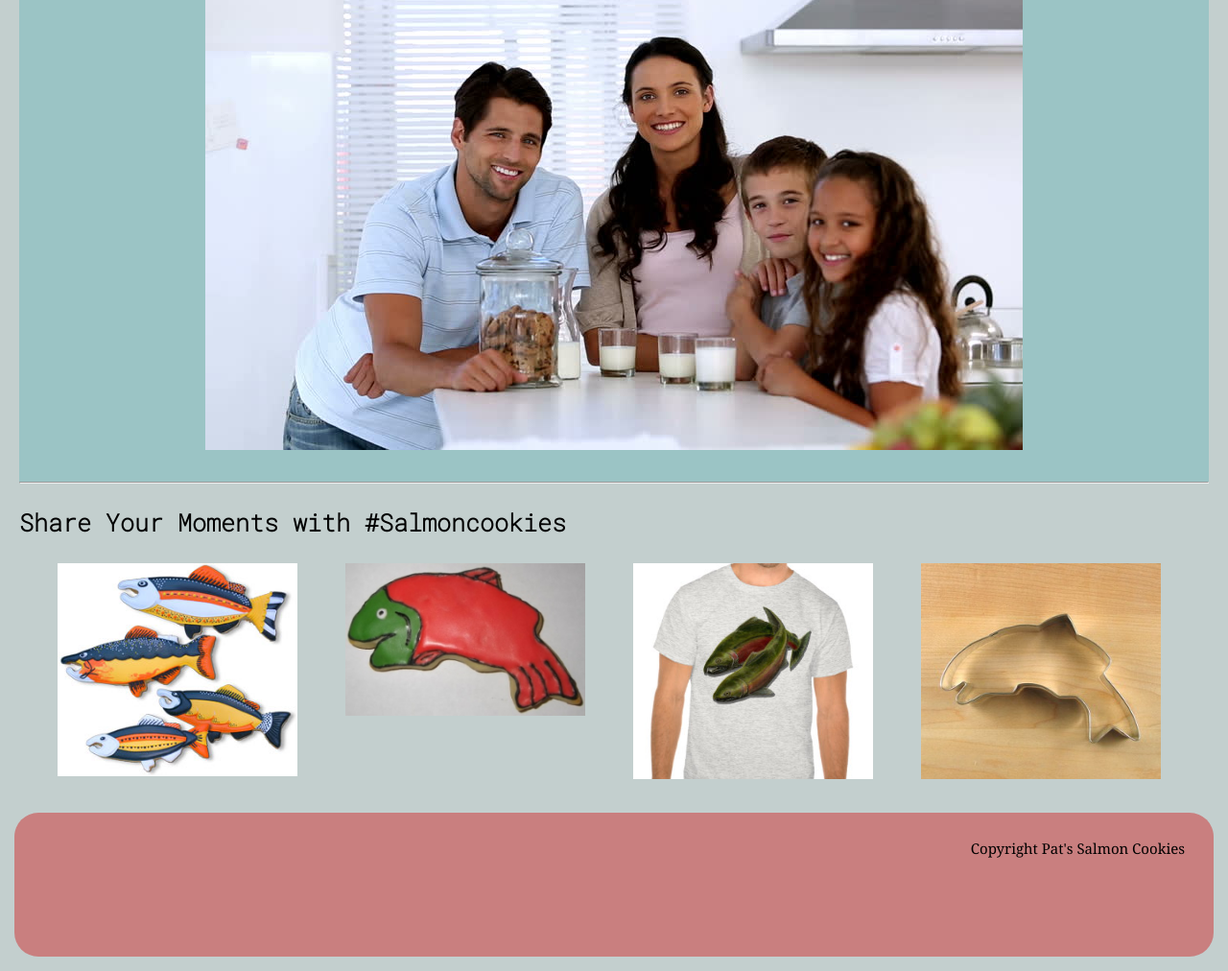
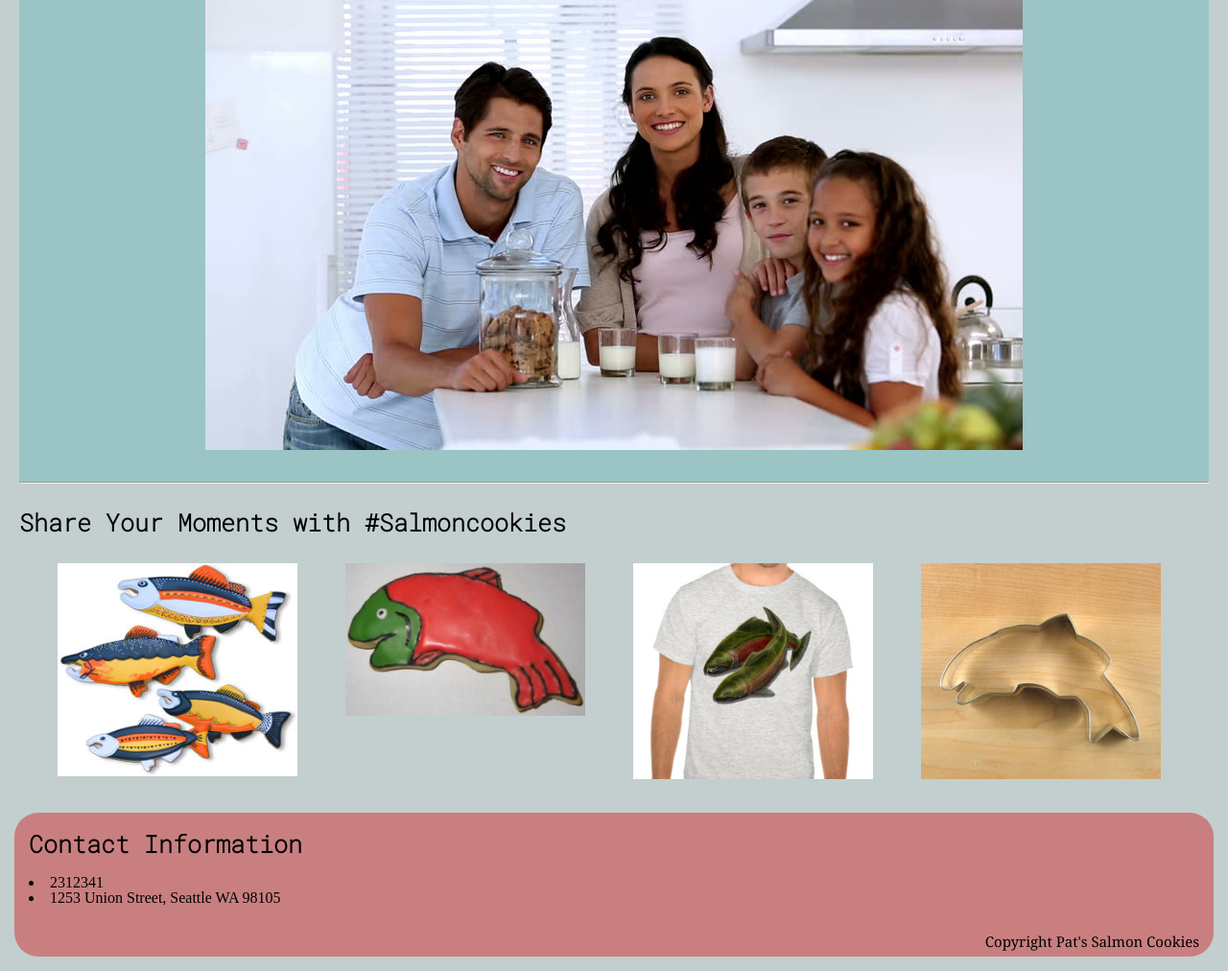
Before and after one commit to Shane-Patrick-Roach/cookie-stand, a plain HTML site: page index.html in a window 1280 px wide. Shown: the part 1382-2394 px from the top of the page at 96% size. Drawn offline with Linux system fonts and the light colour scheme.

Commit message:
added several styling components

```diff
--- a/css/style.css
+++ b/css/style.css
@@ -46,7 +46,6 @@ table {
   padding: 30px;
   padding-left: 25%;
   font-family: Arial, Helvetica, sans-serif;
-
 }
 
 td,th,tr {
@@ -89,6 +88,7 @@ main li {
   background-color: rgb(155, 196, 197);
   text-align: center;
 }
+
 #sec2 article{
   background-color: rgb(155, 196,197);
   float: left;
@@ -144,9 +144,12 @@ footer{
 
 footer p {
   float: right;
-  padding: 30px;
+  padding: 15px;
 }
 
+#contact{
+  margin: 15px;
+}
 
 #forms {
   padding: 30px;
--- a/index.html
+++ b/index.html
@@ -71,7 +71,11 @@
   </main>
 
   <footer>
-
+    <section id="contact">
+      <h3>Contact Information</h3>
+      <li>2312341</li>
+      <li>1253 Union Street, Seattle WA 98105</li>
+    </section>
     <p>Copyright Pat's Salmon Cookies</p>
   </footer>
 
```
